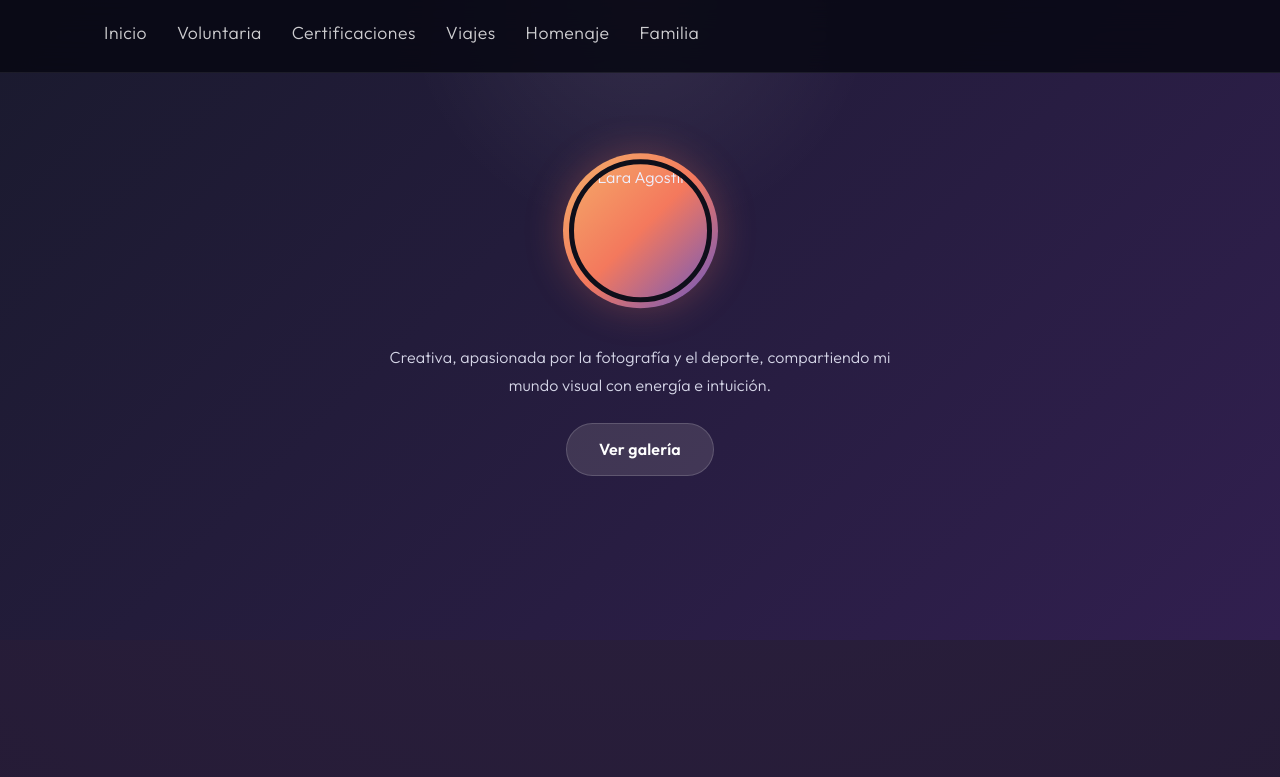
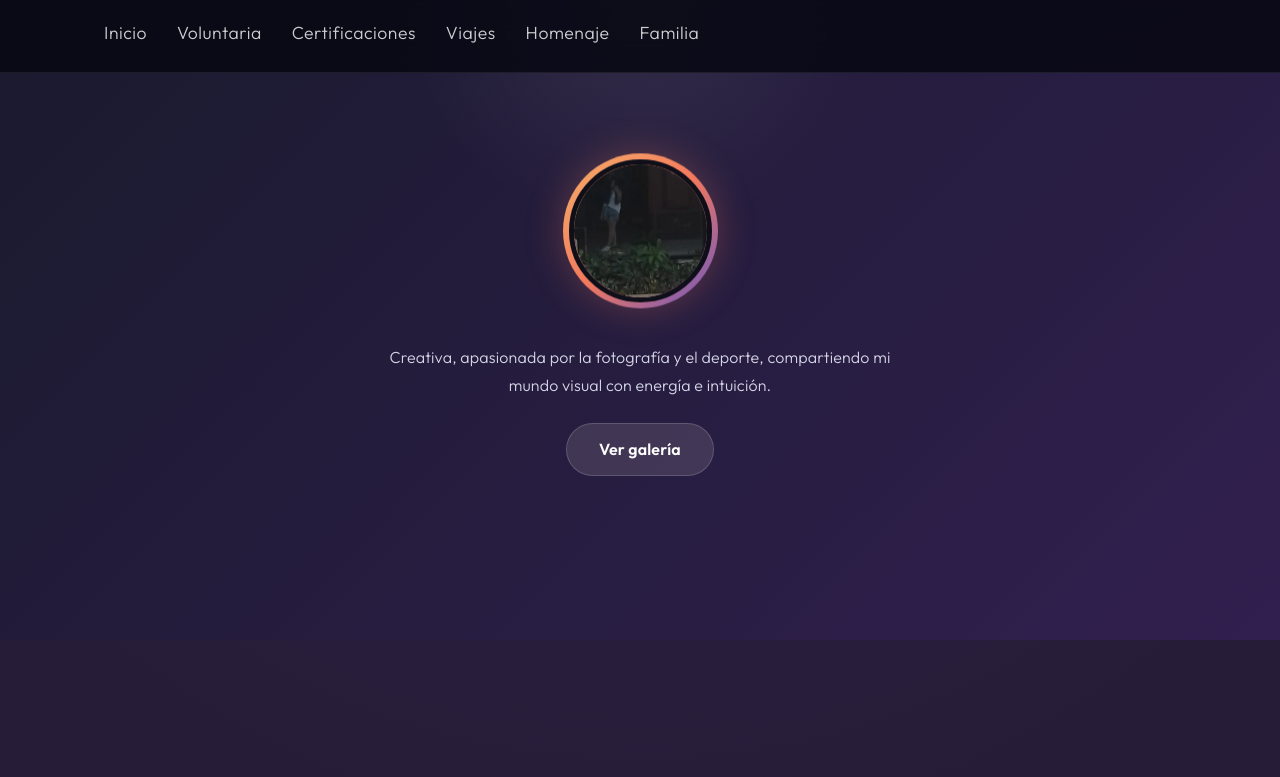
Before and after one commit to Lara-Agostina/Lara-Agostina, a plain HTML site: page index.html in a window 1280 px wide. Shown: the top 777 px of the page. Drawn offline with nearby package versions, Linux system fonts and the light colour scheme; a web font is replaced by a local one.

Commit message:
Update index.html

```diff
--- a/index.html
+++ b/index.html
@@ -34,7 +34,7 @@
 <header class="hero">
     <div class="hero-container" data-aos="zoom-in">
         <div class="profile-frame">
-            <img src="fotodeperfil.jpg" alt="Lara Agostina" class="profile-img">
+            <img src="foto de perfil.jpg" alt="Lara Agostina" class="profile-img">
         </div>
         <div class="hero-text">
             <p>Creativa, apasionada por la fotografía y el deporte, compartiendo mi mundo visual con energía e intuición.</p>
```
